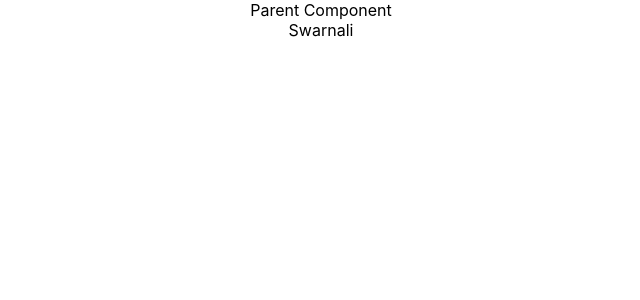
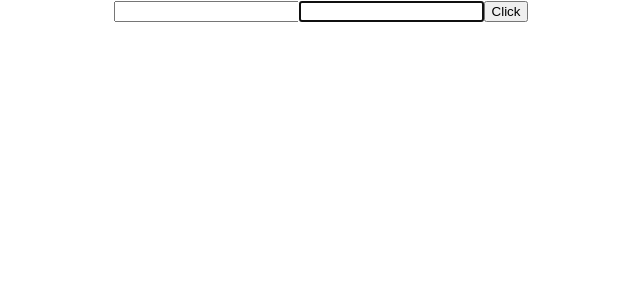
Before and after one commit to swarnalisaha2000/learning-react, a React (Create React App) app: page / in a window 1280 px wide. Shown: the top 300 px of the page, without its empty margins (319-959 px from the left). Built offline with nearby package versions, Linux system fonts and the light colour scheme.

Commit message:
Refs(normal)

```diff
--- a/src/App.js
+++ b/src/App.js
@@ -20,15 +20,16 @@
 import Tables from './components/Tables';
 import PureComp from './components/PureComp';
 import ParentComp from './components/ParentComp';
+import RefsDemo from './components/RefsDemo';
 
 function App() {
     return (
         <div className = "App">
-            <ParentComp />
-           {/* <PureComp /> */}
+            <RefsDemo />
         </div>
 
-
+        //    <ParentComp />
+          // <PureComp />
         //  <Fragmentdemo />
         //  <Tables />
         //<Form />
--- /dev/null
+++ b/src/components/RefsDemo.js
@@ -0,0 +1,36 @@
+import React, { Component } from 'react'
+
+class RefsDemo extends Component {
+
+    constructor(props) {
+      super(props)
+      this.inputRef = React.createRef()
+      this.cbRef = null
+      this.setcbRef = element => {
+          this.cbRef=element
+      }
+    }
+
+    componentDidMount(){
+        // this.inputRef.current.focus()
+        // console.log(this.inputRef)
+        if(this.cbRef){
+            this.cbRef.focus()
+        }
+    }
+    clickHandler = () =>{
+        alert(this.inputRef.current.value)
+    }
+
+  render() {
+    return (
+      <div>
+          <input type="text" ref={this.inputRef} />
+          <input type="text" ref={this.setcbRef} />
+          <button type="" onClick={this.clickHandler}>Click</button>
+      </div>
+    )
+  }
+}
+
+export default RefsDemo
```
